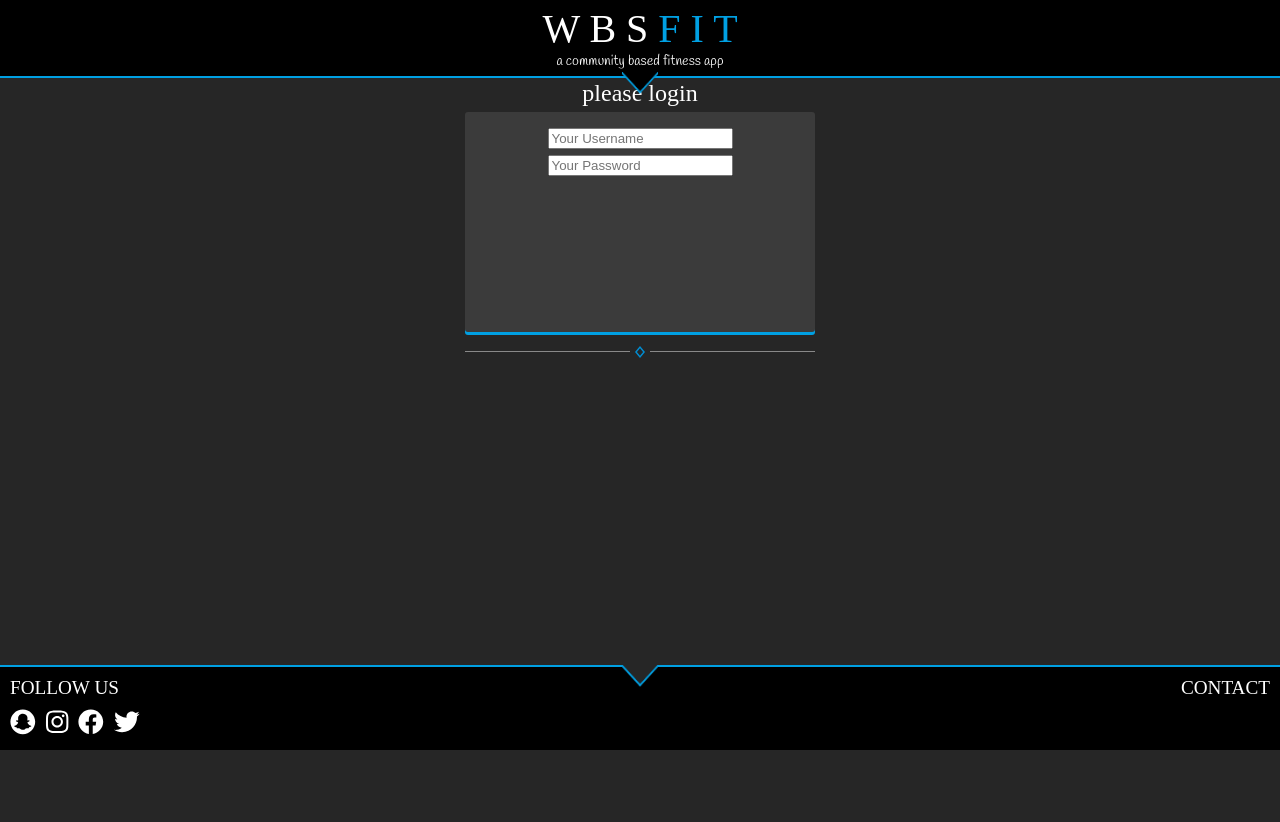
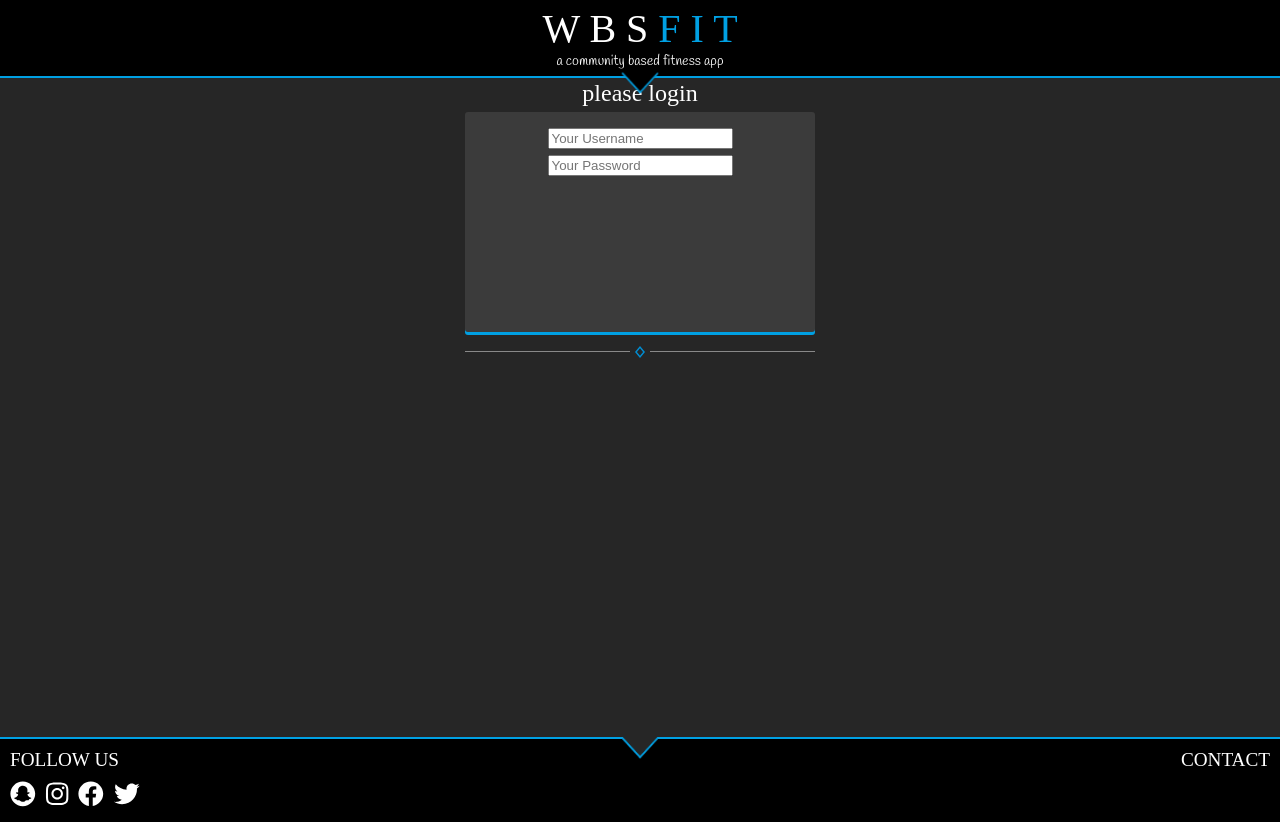
Before and after one commit to kju79/WBS-Fit-FE, a React (Create React App) app: page / in a window 1280 px wide. Before the commit the page ends 800 px from the top, so only its background shows below. Built offline with nearby package versions, Linux system fonts and the light colour scheme; no server answers; a web font is replaced by a local one.

Commit message:
change css

```diff
--- a/src/components/Dashboard.js
+++ b/src/components/Dashboard.js
@@ -235,17 +235,19 @@ function Dashboard() {
               marginLeft: "5px",
             }}
           >
-            <div className="dashTopic" style={{ marginBottom: "7px" }}>
+            <div className="dashTopic">
               quick <span>shot</span>
+            </div>
+
             <div className="top5Image">
               <img
                 style={{
                   // marginBottom: "3px",
                   padding: "0",
-                    width: "165px",
+                  width: "170px",
                   height: "110px",
                   borderTop: "2px solid #00a0e3",
-                    marginTop: "5px",
+                  marginTop: "0px",
                   // borderBottom: "2px solid #00a0e3",
                 }}
                 alt="Quickshot"
@@ -254,7 +256,6 @@ function Dashboard() {
             </div>
             <div className="top5Name">BONFIRE MAX</div>
             <div className="top5Ratings">new beginner workout</div>
-            </div>
           </div>
         </div>
         <Spacer />
--- a/src/styles.css
+++ b/src/styles.css
@@ -24,7 +24,7 @@ body {
   flex-direction: column;
   align-items: center;
   width: 100vw;
-  min-height: 640px;
+  min-height: 712px;
 }
 
 a:link {
```
Also changed, not shown: src/img/navbar_icon.png, 1 other file (tests, documents, lock files or other folders). Lines whose indentation alone changed are shown as unchanged.
